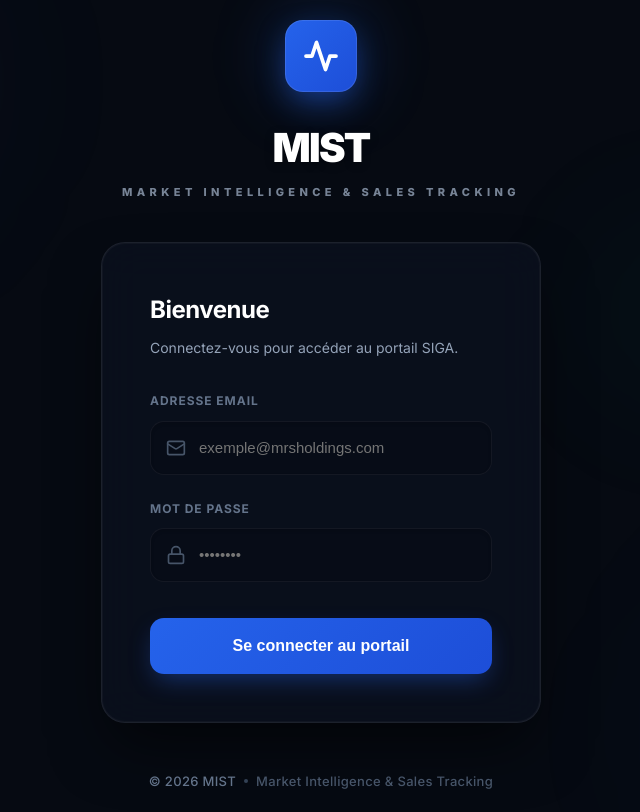
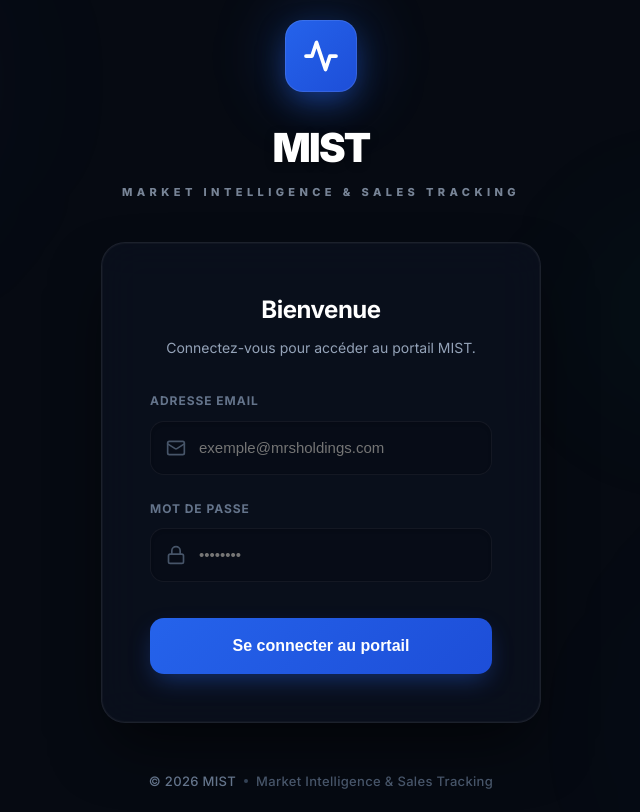
Before and after one commit to StalloneDev/mist, a Next.js app: page /login in a window 1280 px wide. Shown: the whole page, without its empty margins (319-959 px from the left). Built offline with nearby package versions, Linux system fonts and the light colour scheme; no server answers.

Commit message:
fix: update login page text alignment and portal name

```diff
--- a/src/app/login/page.tsx
+++ b/src/app/login/page.tsx
@@ -166,14 +166,16 @@ function LoginForm() {
                         fontSize: "24px",
                         fontWeight: "700",
                         color: "white",
+                        textAlign: "center",
                         margin: "0 0 8px 0",
                         letterSpacing: "-0.02em"
                     }}>Bienvenue</h2>
                     <p style={{
                         fontSize: "14px",
+                        textAlign: "center",
                         color: "#94a3b8",
                         margin: 0
-                    }}>Connectez-vous pour accéder au portail SIGA.</p>
+                    }}>Connectez-vous pour accéder au portail MIST.</p>
                 </div>
 
                 {error && (
```
